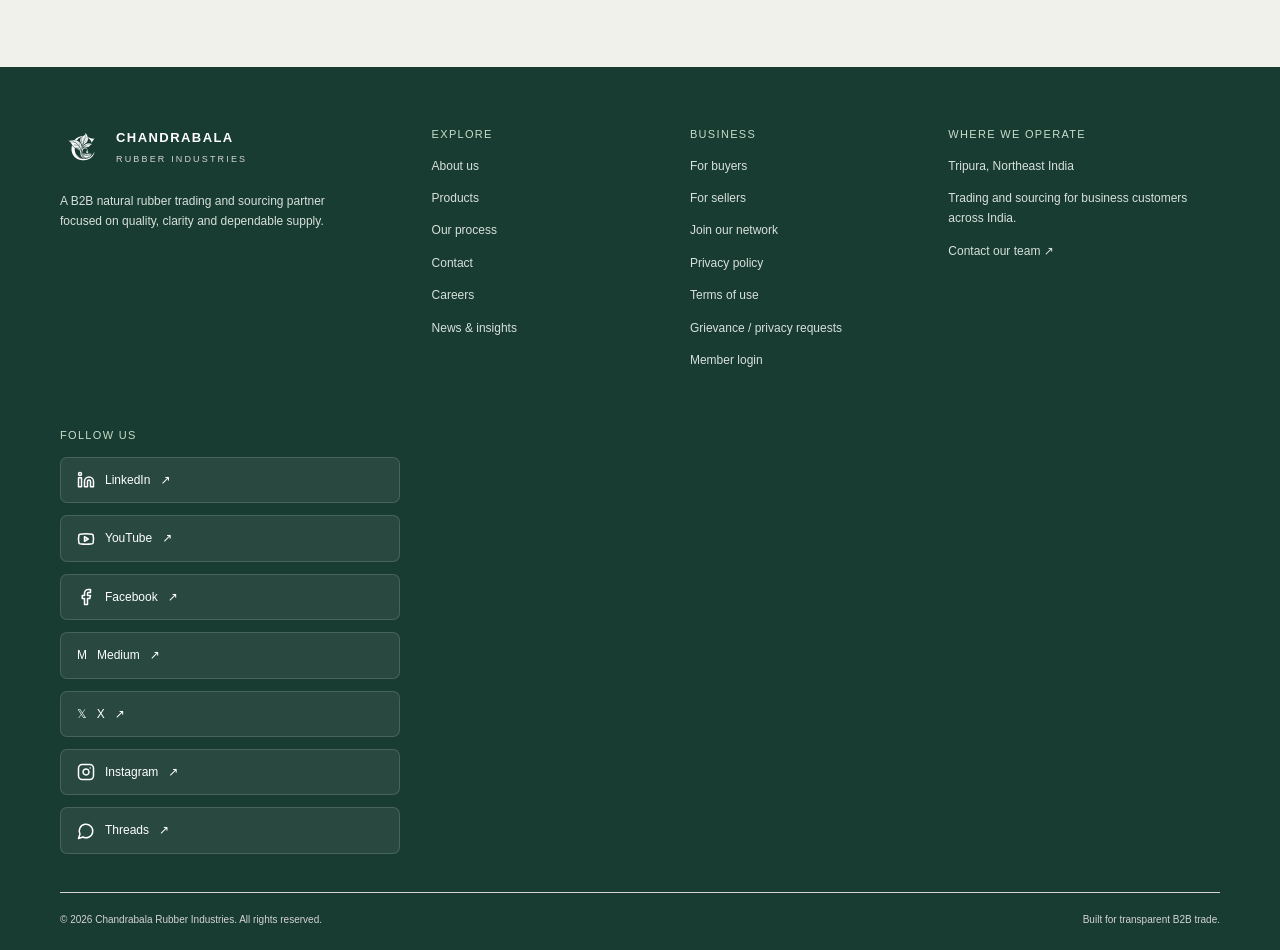
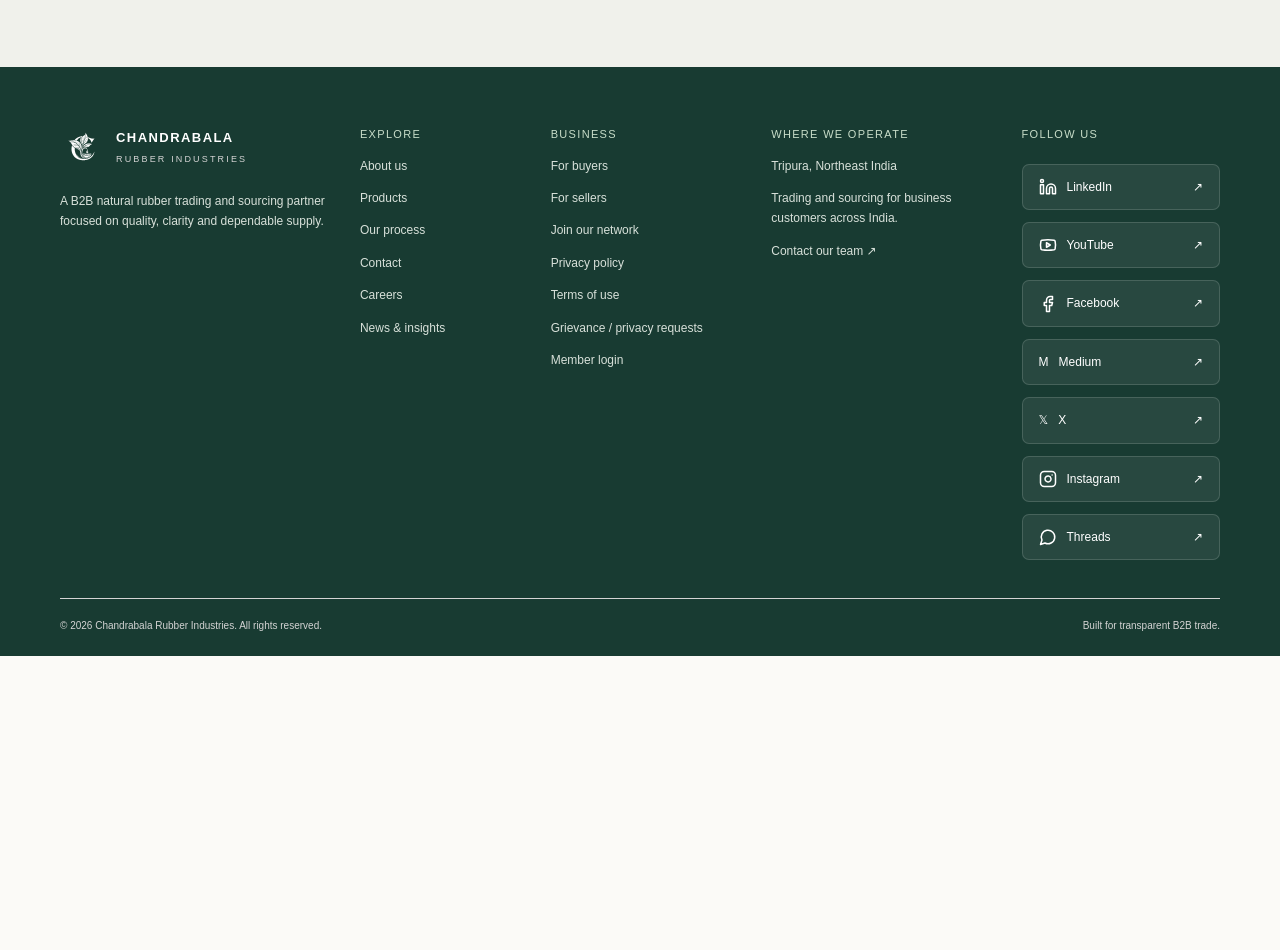
Before and after one commit to alsopranab/CHANDRABALARUBBER, a Next.js app: page / in a window 1280 px wide. Shown: the part 3940-4890 px from the top of the page. After the commit the page ends 4596 px from the top, so only its background shows below. Built offline with nearby package versions, Linux system fonts and the light colour scheme.

Commit message:
Fix footer grid causing social links to appear awkwardly stacked

```diff
--- a/src/app/globals.css
+++ b/src/app/globals.css
@@ -142,3 +142,12 @@ html,body{overflow-x:hidden;width:100%}.container{width:calc(100% - 36px)!import
 .site-utility-rail{right:14px!important;left:auto!important;top:50%!important;bottom:auto!important;transform:translateY(-50%)!important;flex-direction:column!important;gap:8px!important;padding:8px!important;border-radius:18px!important}
 .site-utility-rail button,.site-utility-link{width:44px!important;height:44px!important}
 }
+
+/* Footer social column layout fix */
+.footer-grid{grid-template-columns:1.35fr .8fr .95fr 1.1fr 1fr!important;align-items:start}
+.footer-social{margin-top:0!important;min-width:0}
+.footer-social h4{margin:0 0 8px}
+.footer-social a{width:100%;justify-content:flex-start!important;gap:10px!important}
+.footer-social a span:last-child{margin-left:auto}
+@media(max-width:900px){.footer-grid{grid-template-columns:1fr 1fr!important}.footer-grid>div:first-child{grid-column:1/-1}.footer-social{grid-column:1/-1!important;display:grid!important;grid-template-columns:repeat(2,minmax(0,1fr));gap:10px!important}.footer-social h4{grid-column:1/-1}.footer-social a{width:100%}}
+@media(max-width:680px){.footer-grid{grid-template-columns:1fr 1fr!important}.footer-social{grid-column:1/-1!important;grid-template-columns:1fr!important}}
```
